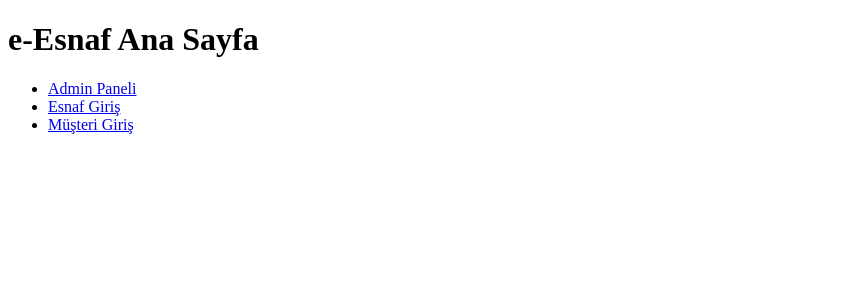
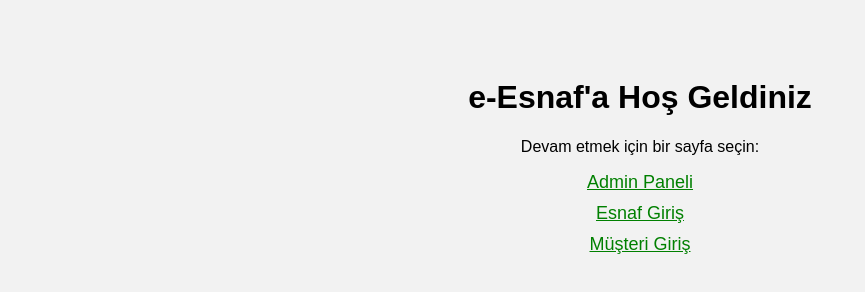
Before and after one commit to eesnaf/eesnaf3, a plain HTML site: page index.html in a window 1280 px wide. Shown: the whole page, without its empty margins (0-865 px from the left). Drawn offline with Linux system fonts and the light colour scheme.

Commit message:
Add files via upload

```diff
--- a/index.html
+++ b/index.html
@@ -4,13 +4,16 @@
 <head>
   <meta charset="UTF-8">
   <title>e-Esnaf | Ana Sayfa</title>
+  <style>
+    body { font-family: Arial; background: #f2f2f2; text-align: center; padding: 50px; }
+    a { display: block; margin: 10px; color: green; font-size: 18px; }
+  </style>
 </head>
 <body>
-  <h1>e-Esnaf Ana Sayfa</h1>
-  <ul>
-    <li><a href="admin.html">Admin Paneli</a></li>
-    <li><a href="esnaf-login.html">Esnaf Giriş</a></li>
-    <li><a href="musteri-login.html">Müşteri Giriş</a></li>
-  </ul>
+  <h1>e-Esnaf'a Hoş Geldiniz</h1>
+  <p>Devam etmek için bir sayfa seçin:</p>
+  <a href="admin.html">Admin Paneli</a>
+  <a href="esnaf-login.html">Esnaf Giriş</a>
+  <a href="musteri-login.html">Müşteri Giriş</a>
 </body>
 </html>
```
Also changed, not shown: admin.html (+1 -1 lines), esnaf-dashboard.html (+1 -1 lines), esnaf-login.html (+1 -1 lines), esnaf-register.html (+1 -1 lines), musteri-kayit.html (+1 -1 lines), musteri-login.html (+1 -1 lines), musteri-panel.html (+1 -1 lines), odeme-gecmisi.html (+1 -1 lines), odeme.html (+1 -1 lines).
